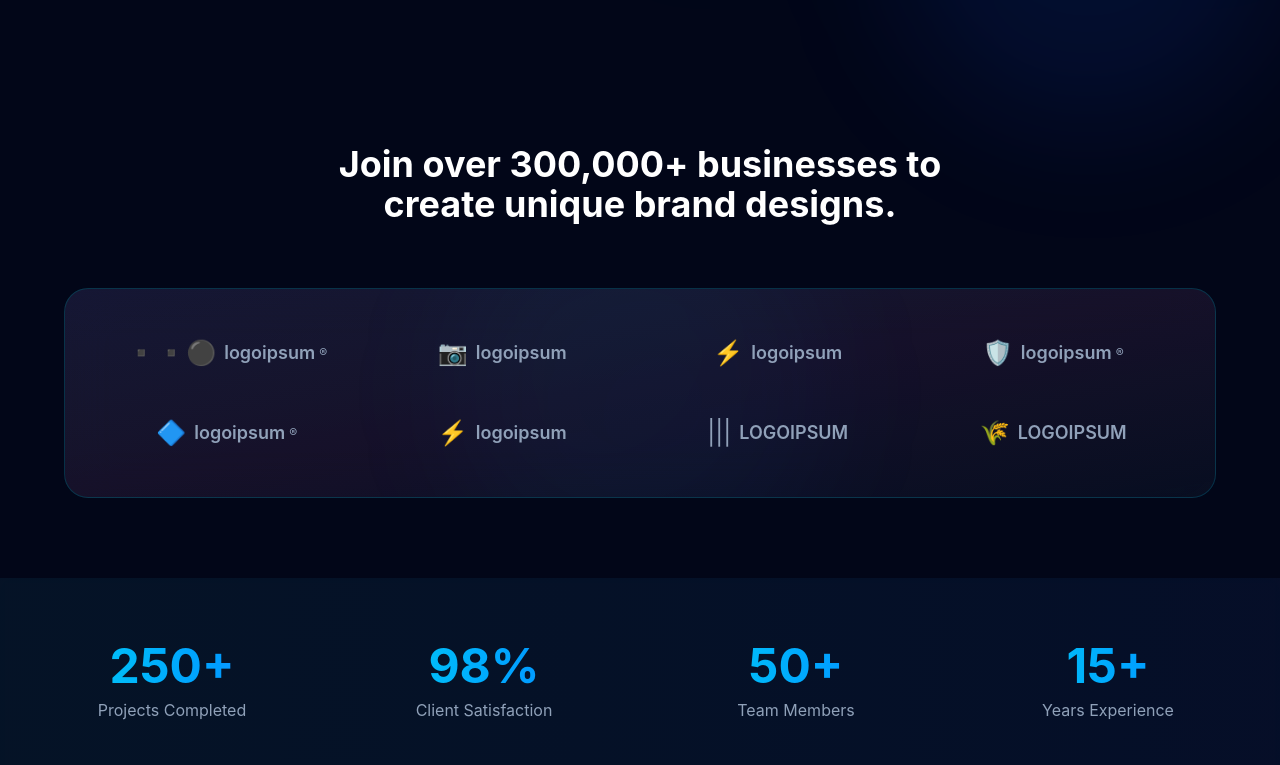
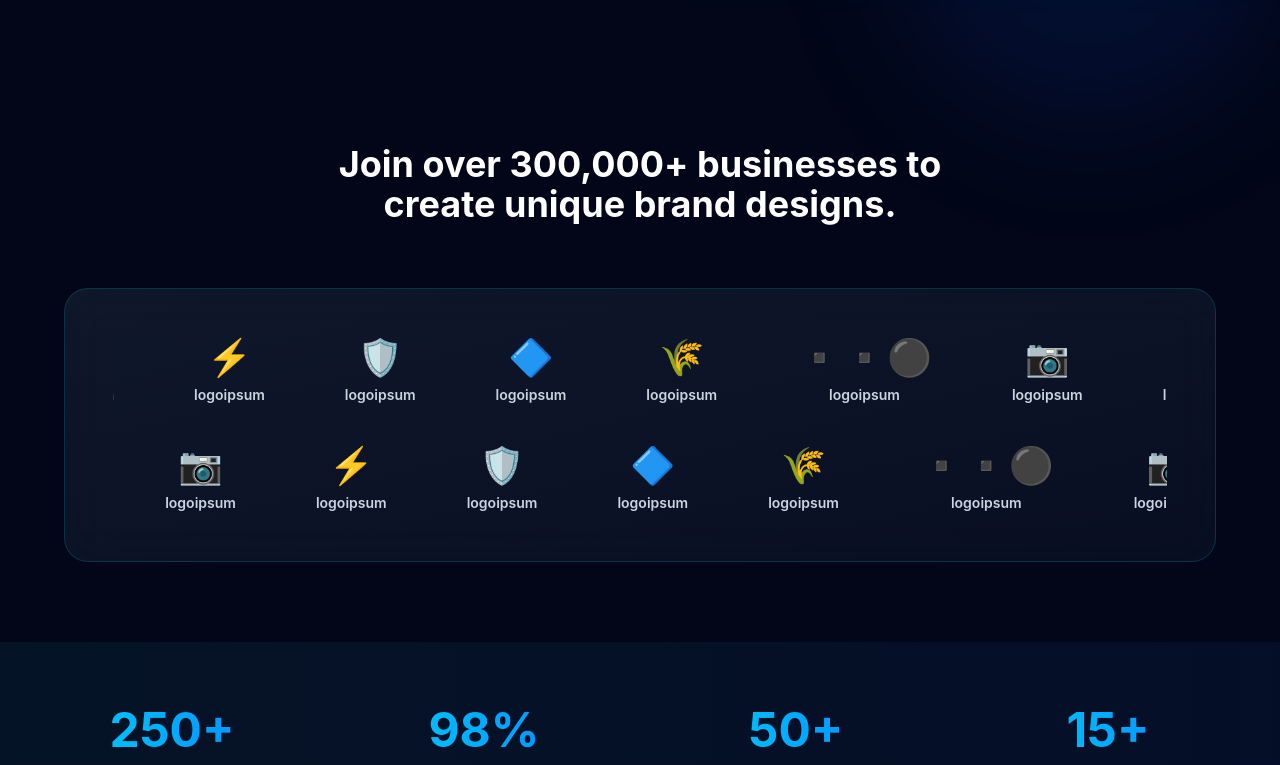
Before and after one commit to zaroonTahir/portfolio_reactjs, a React (Vite) app: page / in a window 1280 px wide. Shown: the part 676-1441 px from the top of the page. Built offline with nearby package versions, Linux system fonts and the light colour scheme.

Commit message:
Updated Brand Animation

```diff
--- a/src/components/TrustedBrands.jsx
+++ b/src/components/TrustedBrands.jsx
@@ -2,20 +2,19 @@ import React from "react";
 
 export default function TrustedBrands() {
   const brands = [
-    { name: "logoipsum", icon: "▪️▪️⚫", subtitle: "®" },
-    { name: "logoipsum", icon: "📷", subtitle: "" },
-    { name: "logoipsum", icon: "⚡", subtitle: "" },
-    { name: "logoipsum", icon: "🛡️", subtitle: "®" },
-    { name: "logoipsum", icon: "🔷", subtitle: "®" },
-    { name: "logoipsum", icon: "⚡", subtitle: "" },
-    { name: "LOGOIPSUM", icon: "|||", subtitle: "" },
-    { name: "LOGOIPSUM", icon: "🌾", subtitle: "" },
+    { name: "logoipsum", icon: "▪️▪️⚫" },
+    { name: "logoipsum", icon: "📷" },
+    { name: "logoipsum", icon: "⚡" },
+    { name: "logoipsum", icon: "🛡️" },
+    { name: "logoipsum", icon: "🔷" },
+    { name: "logoipsum", icon: "🌾" },
   ];
 
   return (
     <section className="py-20 px-4 sm:px-6 lg:px-8 relative">
       <div className="max-w-6xl mx-auto">
-        <div className="text-center mb-16 animate-slide-up">
+
+        <div className="text-center mb-16">
           <h2 className="text-3xl md:text-4xl font-bold mb-4">
             Join over 300,000+ businesses to
             <br />
@@ -24,35 +23,62 @@ export default function TrustedBrands() {
         </div>
 
         <div className="relative bg-gradient-to-br from-slate-800/50 to-slate-900/50 backdrop-blur-xl rounded-3xl p-12 border border-cyan-500/20 overflow-hidden">
-          {/* Gradient overlay background */}
-          <div className="absolute inset-0 bg-gradient-to-br from-purple-600/10 via-pink-600/10 to-transparent opacity-50"></div>
 
-          <div className="relative z-10 grid grid-cols-2 md:grid-cols-4 gap-8 md:gap-12">
-            {brands.map((brand, i) => (
-              <div
-                key={i}
-                className="flex items-center justify-center space-x-2 text-slate-400 hover:text-white transition-all duration-300 transform hover:scale-110 group"
-                style={{ animationDelay: `${i * 100}ms` }}
-              >
-                <span className="text-2xl group-hover:animate-pulse">
-                  {brand.icon}
-                </span>
-                <div className="flex flex-col">
-                  <div className="flex items-center space-x-1">
-                    <span className="font-semibold text-lg">{brand.name}</span>
-                    {brand.subtitle && (
-                      <span className="text-xs">{brand.subtitle}</span>
-                    )}
-                  </div>
+          {/* TOP ROW → moves RIGHT and pauses on hover */}
+          <div className="overflow-hidden relative mb-10 marquee-group">
+            <div className="marquee-right">
+              {brands.concat(brands).map((b, i) => (
+                <div key={i} className="flex flex-col items-center mx-10 text-slate-300 hover:text-white transition">
+                  <span className="text-4xl">{b.icon}</span>
+                  <span className="mt-2 text-sm font-semibold">{b.name}</span>
                 </div>
-              </div>
-            ))}
+              ))}
+            </div>
           </div>
 
-          {/* Animated glow effects */}
-          <div className="absolute top-1/2 left-1/2 transform -translate-x-1/2 -translate-y-1/2 w-96 h-96 bg-gradient-to-br from-cyan-500/10 to-blue-600/10 rounded-full blur-3xl animate-pulse"></div>
+          {/* BOTTOM ROW → moves LEFT and pauses on hover */}
+          <div className="overflow-hidden relative marquee-group">
+            <div className="marquee-left">
+              {brands.concat(brands).map((b, i) => (
+                <div key={i} className="flex flex-col items-center mx-10 text-slate-300 hover:text-white transition">
+                  <span className="text-4xl">{b.icon}</span>
+                  <span className="mt-2 text-sm font-semibold">{b.name}</span>
+                </div>
+              ))}
+            </div>
+          </div>
+
         </div>
       </div>
+
+      {/* CSS for marquee and hover-pause */}
+      <style>{`
+        @keyframes marqueeLeft {
+          0% { transform: translateX(0); }
+          100% { transform: translateX(-50%); }
+        }
+
+        @keyframes marqueeRight {
+          0% { transform: translateX(-50%); }
+          100% { transform: translateX(0); }
+        }
+
+        .marquee-left {
+          display: flex;
+          animation: marqueeLeft 18s linear infinite;
+        }
+
+        .marquee-right {
+          display: flex;
+          animation: marqueeRight 18s linear infinite;
+        }
+
+        /* Pause animation on hover */
+        .marquee-group:hover .marquee-left,
+        .marquee-group:hover .marquee-right {
+          animation-play-state: paused;
+        }
+      `}</style>
     </section>
   );
 }
```
